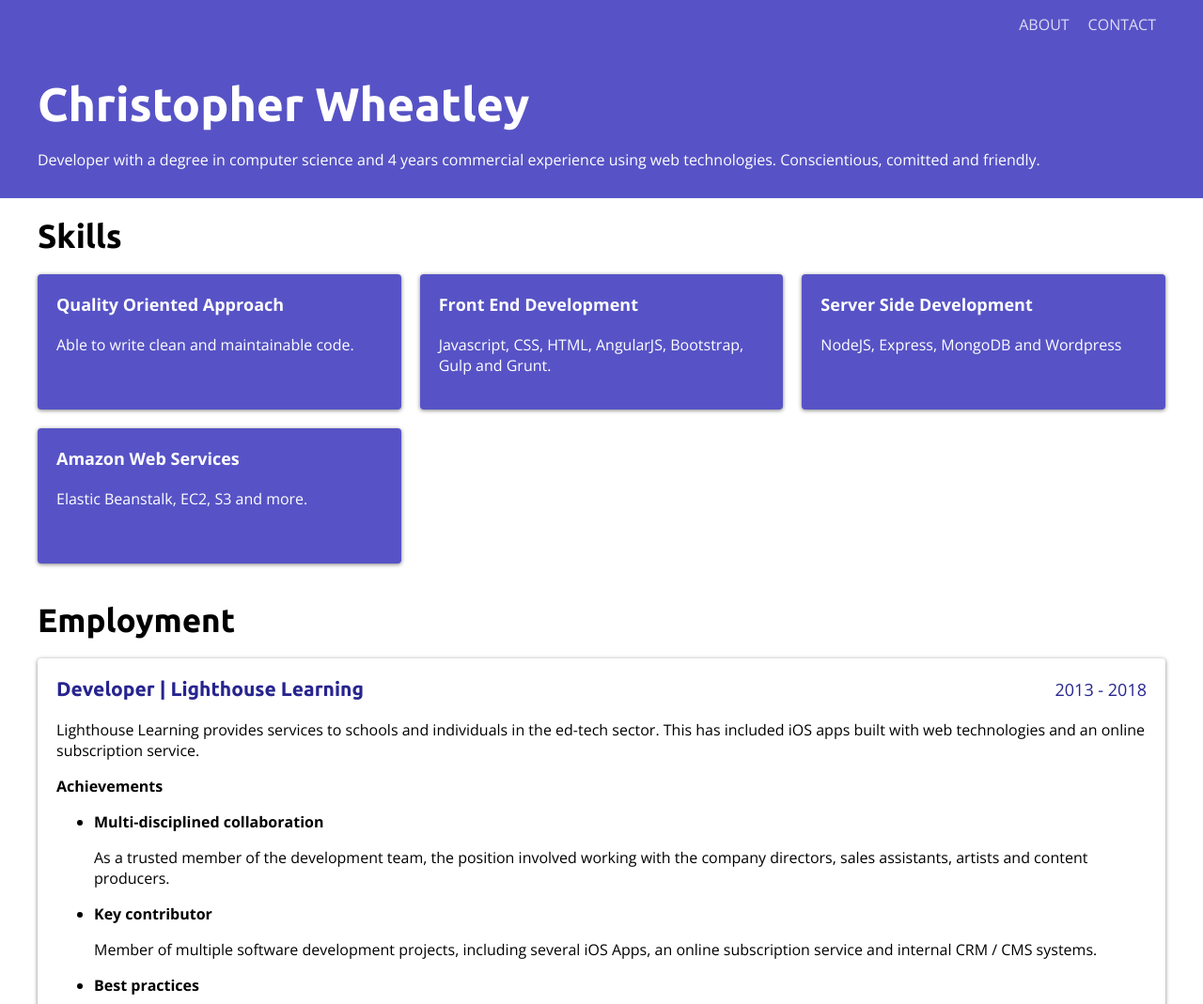
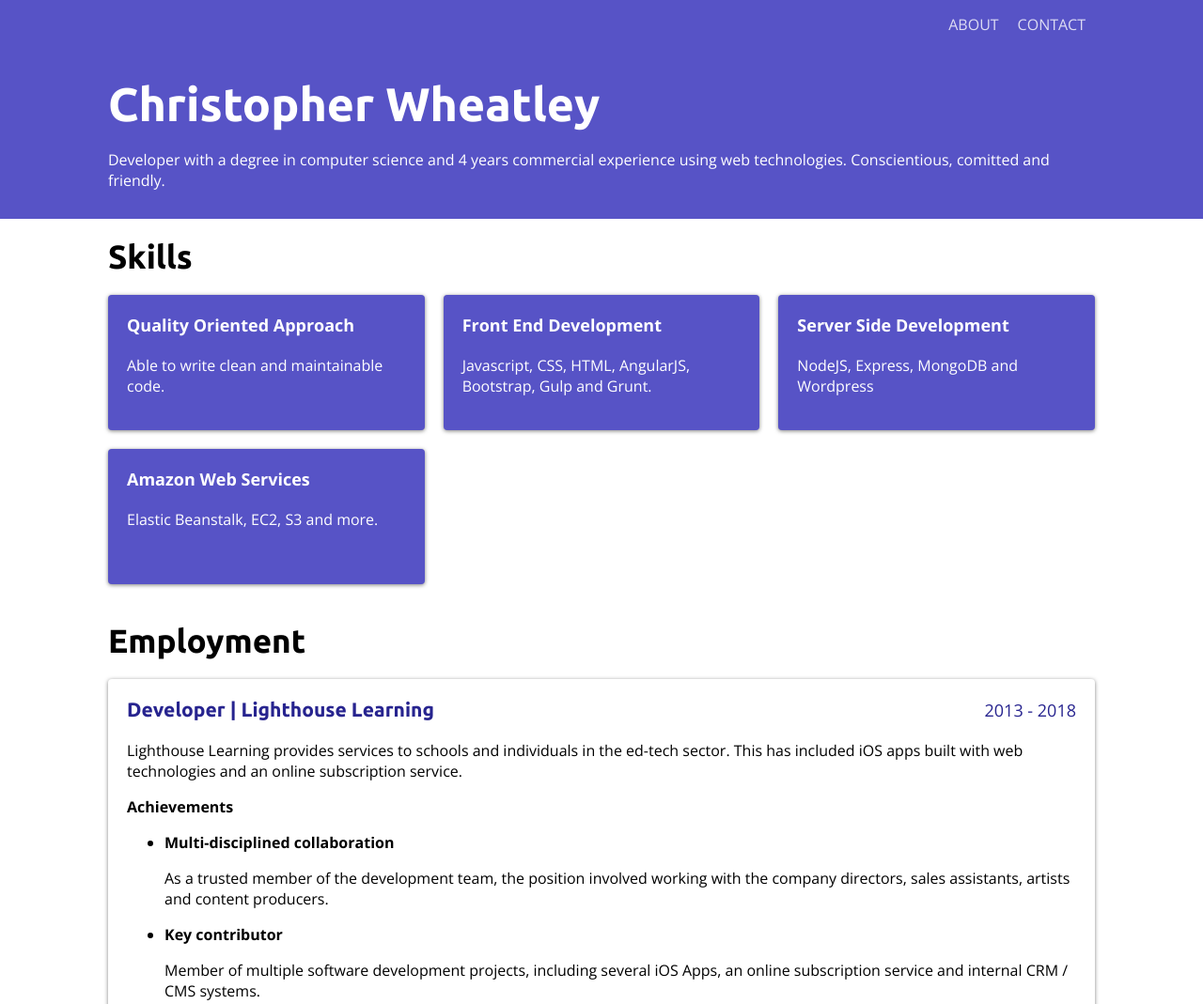
Before and after one commit to chriswheatley/christopherwheatley.uk, a Gatsby site: page / in a window 1280 px wide. Shown: the top 1069 px of the page at 94% size. Built offline with nearby package versions, Linux system fonts and the light colour scheme; Gatsby itself is replaced by a stand-in of ours.

Commit message:
Reduce max width of content Reduce max width of content to 1050px from 1200px to improve readability

```diff
--- a/src/styles/layout.scss
+++ b/src/styles/layout.scss
@@ -20,7 +20,7 @@ body {
 }
 
 .constrained {
-  max-width: 120rem;
+  max-width: 105rem;
   margin: 0 auto;
 }
 
--- a/src/styles/panel.scss
+++ b/src/styles/panel.scss
@@ -10,7 +10,7 @@
   &__header,
   &__body {
     width: 100%;
-    max-width: 120rem;
+    max-width: 105rem;
     margin: 2rem auto;
 
     //Margins won't collapse due to padding.
```
